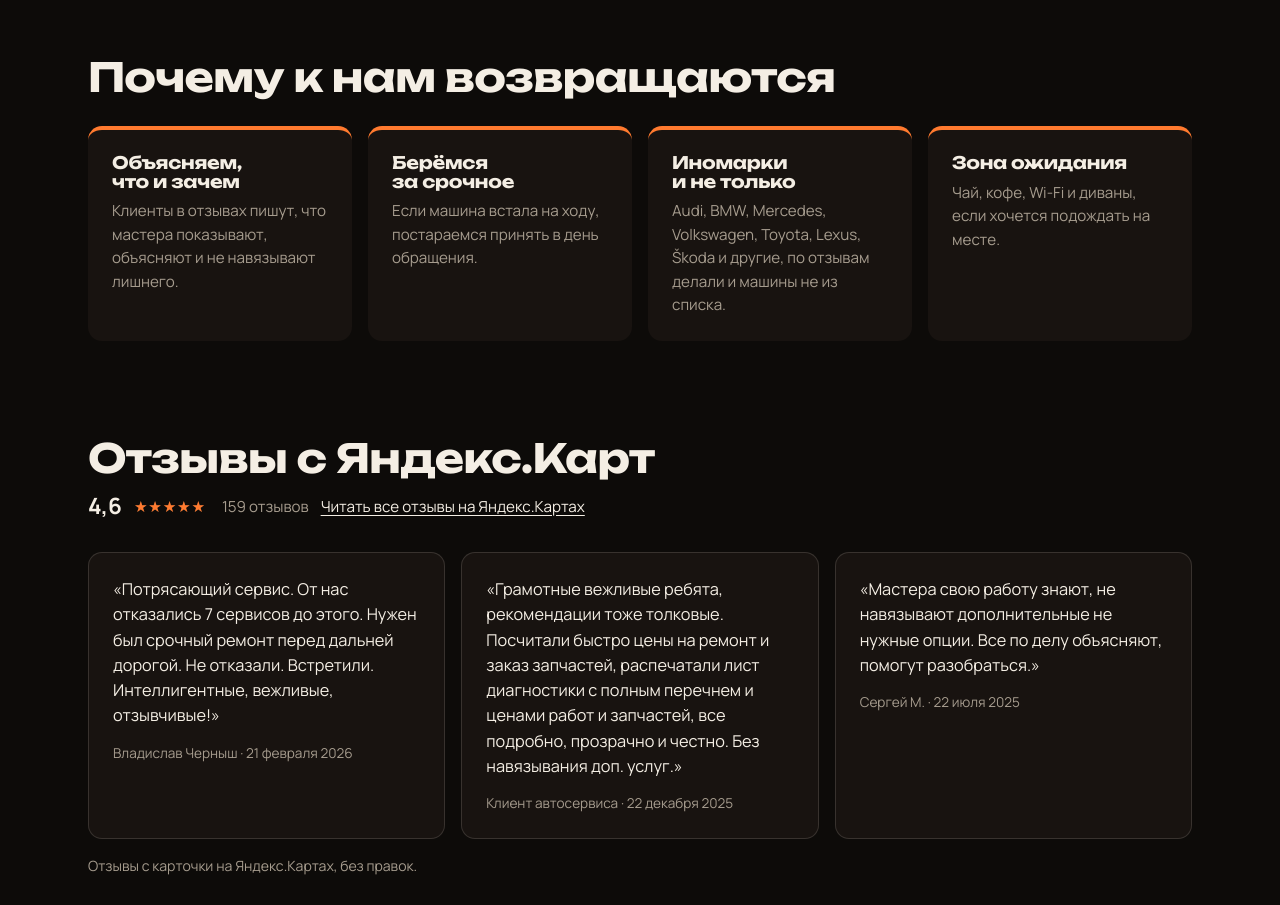
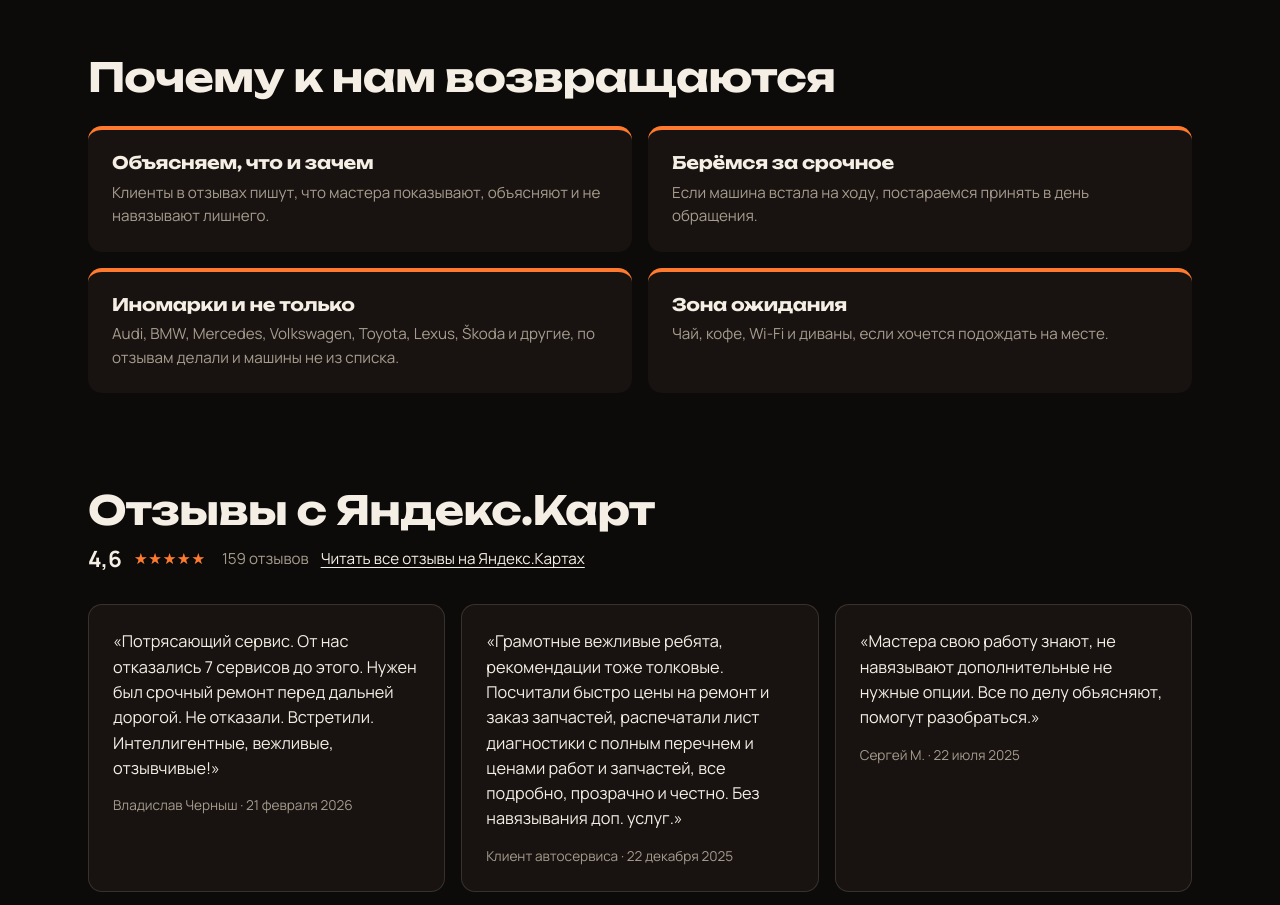
Before and after one commit to Evgeny25y/autospas, a plain HTML site: page index.html in a window 1280 px wide. Shown: the part 3420-4325 px from the top of the page. Drawn offline with Linux system fonts and the light colour scheme.

Commit message:
Почему к нам возвращаются: сетка 2 на 2

```diff
--- a/style-prod.css
+++ b/style-prod.css
@@ -129,7 +129,8 @@ main { max-width: var(--wrap); margin: 0 auto; padding: 0 var(--gut); }
 .s-photos img { width: 100%; aspect-ratio: 1 / 1; object-fit: cover; border-radius: var(--r); }
 .s-photos figcaption { font-size: .82rem; color: var(--c-ink-soft); margin-top: 8px; }
 
-.s-promises { list-style: none; margin: 0; padding: 0; display: grid; grid-template-columns: repeat(auto-fit, minmax(min(100%, 260px), 1fr)); gap: 16px; }
+.s-promises { list-style: none; margin: 0; padding: 0; display: grid; grid-template-columns: repeat(2, 1fr); gap: 16px; }
+@media (max-width: 560px) { .s-promises { grid-template-columns: 1fr; } }
 .s-promises li { border-radius: var(--r); padding: 24px; background: var(--c-surface); border-top: 4px solid var(--c-accent); display: grid; gap: 8px; align-content: start; }
 .s-promises h3 { font-size: 1.08rem; }
 .s-promises p { color: var(--c-ink-soft); font-size: .95rem; }
```
